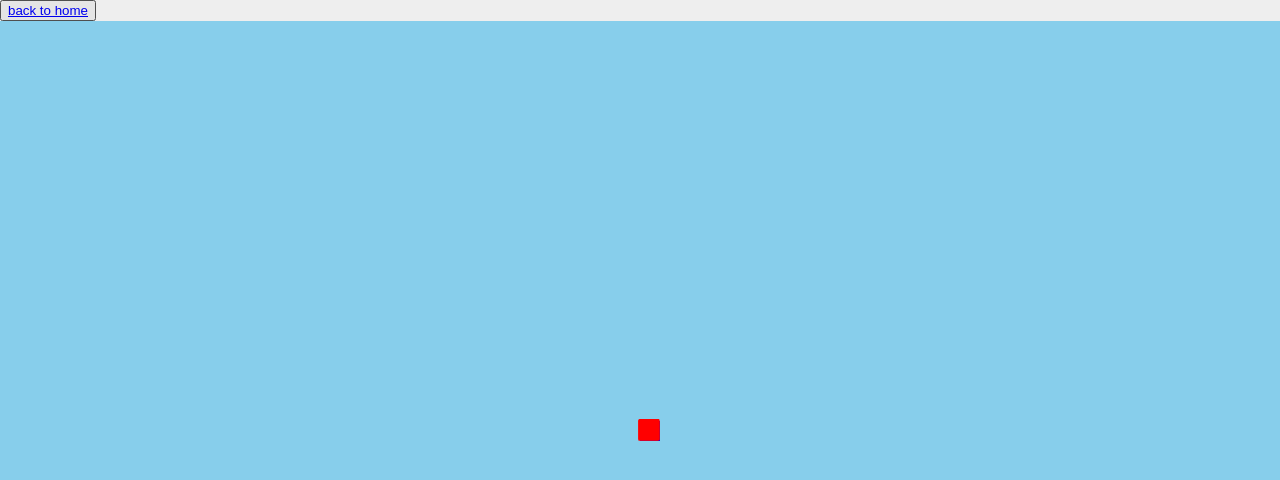
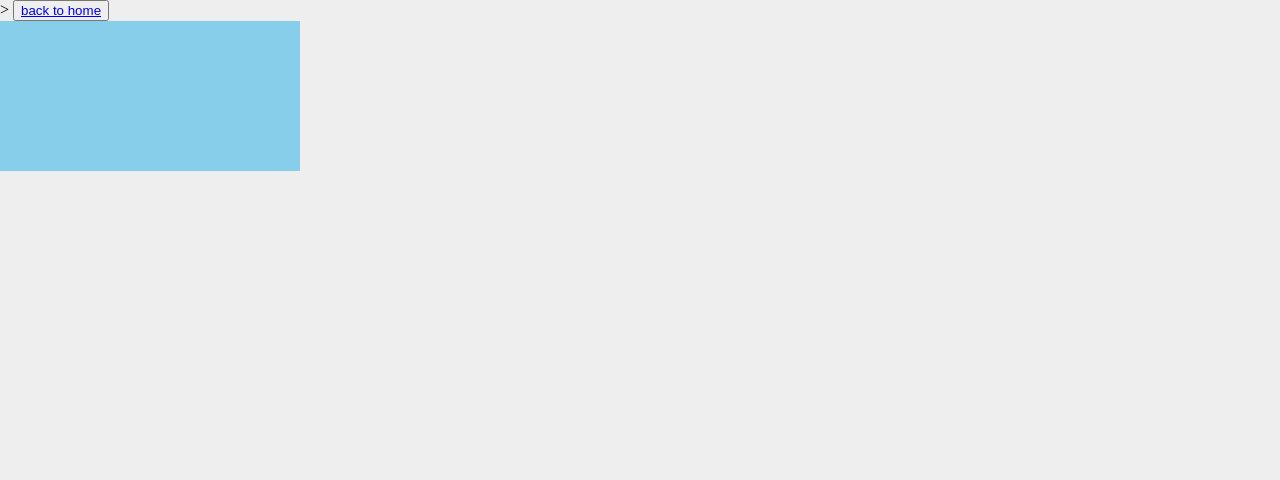
Before and after one commit to doubleA125/arabic_quiz, a plain HTML site: page game.html in a window 1280 px wide. Drawn offline with Linux system fonts and the light colour scheme.

Commit message:
Update game.html

```diff
--- a/game.html
+++ b/game.html
@@ -1,162 +1,15 @@
 <!DOCTYPE html>
 <html lang="en">
-  <link rel="stylesheet" href="script2.js" />
+><script src="script1.js"></script>
   <link rel="stylesheet" href="Style1.css" />
   <head>
     <meta charset="UTF-8" />
     <meta name="viewport" content="width=device-width, initial-scale=1.0" />
     <title>Atafa Survival Game</title>
-    <style>
-      body {
-        margin: 0;
-        overflow: hidden;
-        background-color: #eee;
-      }
-      #gameCanvas {
-        display: block;
-        background-color: #87ceeb;
-      }
-    </style>
     <script src="script.js"></script>
   </head>
   <body>
     <button><a class="settings" href="index.html">back to home</a></button>
     <canvas id="gameCanvas"></canvas>
-
-    <script>
-      const canvas = document.getElementById("gameCanvas");
-      const ctx = canvas.getContext("2d");
-      canvas.width = window.innerWidth;
-      canvas.height = window.innerHeight;
-
-      // Player setup
-      const player = {
-        x: canvas.width / 2,
-        y: canvas.height / 2,
-        size: 20,
-        speed: 5,
-        color: "blue",
-      };
-
-      // Enemy setup
-      const enemies = [];
-      const enemySize = 20;
-      const enemySpeed = 2;
-
-      // Create enemies
-      function createEnemy() {
-        const enemy = {
-          x: Math.random() * canvas.width,
-          y: Math.random() * canvas.height,
-          size: enemySize,
-          speed: enemySpeed,
-          color: "red",
-        };
-        enemies.push(enemy);
-      }
-
-      // Movement keys
-      const keys = {
-        ArrowUp: false,
-        ArrowDown: false,
-        ArrowLeft: false,
-        ArrowRight: false,
-      };
-
-      // Event listeners for key presses
-      window.addEventListener("keydown", (e) => {
-        if (keys.hasOwnProperty(e.key)) keys[e.key] = true;
-      });
-
-      window.addEventListener("keyup", (e) => {
-        if (keys.hasOwnProperty(e.key)) keys[e.key] = false;
-      });
-
-      // Event listeners for touch input
-      canvas.addEventListener("touchstart", handleTouch);
-      canvas.addEventListener("touchmove", handleTouch);
-
-      function handleTouch(e) {
-        const touch = e.touches[0];
-        const touchX = touch.clientX;
-        const touchY = touch.clientY;
-
-        if (touchY < player.y) keys.ArrowUp = true;
-        else keys.ArrowUp = false;
-
-        if (touchY > player.y) keys.ArrowDown = true;
-        else keys.ArrowDown = false;
-
-        if (touchX < player.x) keys.ArrowLeft = true;
-        else keys.ArrowLeft = false;
-
-        if (touchX > player.x) keys.ArrowRight = true;
-        else keys.ArrowRight = false;
-      }
-
-      // Update game state
-      function update() {
-        // Move player
-        if (keys.ArrowUp) player.y -= player.speed;
-        if (keys.ArrowDown) player.y += player.speed;
-        if (keys.ArrowLeft) player.x -= player.speed;
-        if (keys.ArrowRight) player.x += player.speed;
-
-        // Keep player within bounds
-        if (player.x < 0) player.x = 0;
-        if (player.x + player.size > canvas.width)
-          player.x = canvas.width - player.size;
-        if (player.y < 0) player.y = 0;
-        if (player.y + player.size > canvas.height)
-          player.y = canvas.height - player.size;
-
-        // Move enemies towards player
-        enemies.forEach((enemy) => {
-          if (enemy.x < player.x) enemy.x += enemy.speed;
-          if (enemy.x > player.x) enemy.x -= enemy.speed;
-          if (enemy.y < player.y) enemy.y += enemy.speed;
-          if (enemy.y > player.y) enemy.y -= enemy.speed;
-        });
-
-        // Check for collisions
-        enemies.forEach((enemy) => {
-          const dist = Math.hypot(enemy.x - player.x, enemy.y - player.y);
-          if (dist < player.size + enemy.size) {
-            alert("Game Over!");
-            document.location.reload();
-          }
-        });
-      }
-
-      // Draw game elements
-      function draw() {
-        ctx.clearRect(0, 0, canvas.width, canvas.height);
-
-        // Draw player
-        ctx.fillStyle = player.color;
-        ctx.fillRect(player.x, player.y, player.size, player.size);
-
-        // Draw enemies
-        enemies.forEach((enemy) => {
-          ctx.fillStyle = enemy.color;
-          ctx.fillRect(enemy.x, enemy.y, enemy.size, enemy.size);
-        });
-      }
-
-      // Game loop
-      function gameLoop() {
-        update();
-        draw();
-        requestAnimationFrame(gameLoop);
-      }
-
-      // Initialize game
-      function init() {
-        for (let i = 0; i < 5; i++) createEnemy();
-        gameLoop();
-      }
-
-      init();
-    </script>
   </body>
 </html>
```
